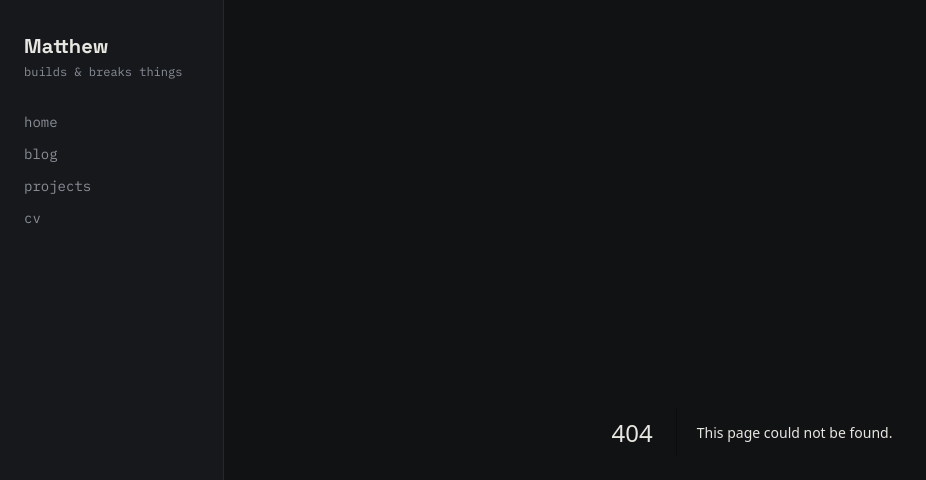
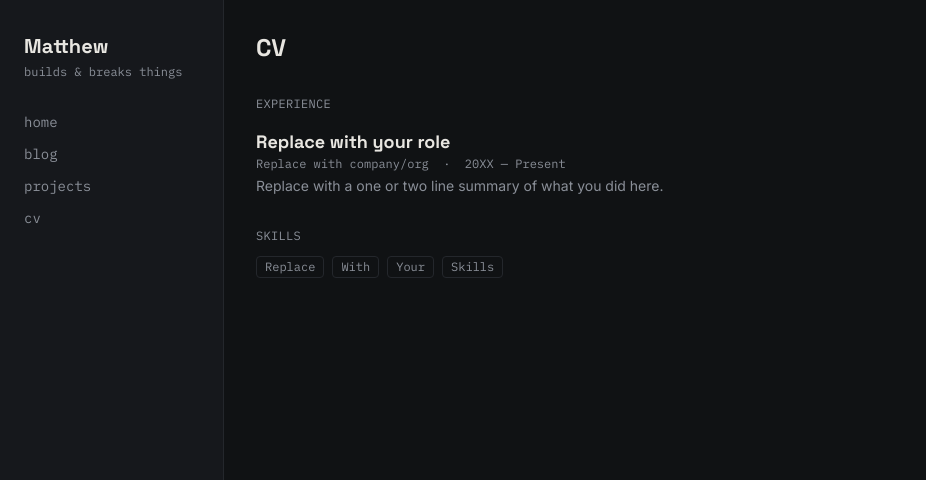
Before and after one commit to Sh3ll-M/personal-site, a Next.js app: page /cv in a window 1280 px wide. Before the commit this address had no page. Shown: the top 480 px of the page, without its empty margins (0-926 px from the left). Built offline with nearby package versions, Linux system fonts and the light colour scheme.

Commit message:
feat: add CV page with fillable sample content

```diff
--- /dev/null
+++ b/app/cv/page.tsx
@@ -0,0 +1,51 @@
+type ExperienceEntry = {
+  role: string;
+  org: string;
+  period: string;
+  summary: string;
+};
+
+const EXPERIENCE: ExperienceEntry[] = [
+  {
+    role: "Replace with your role",
+    org: "Replace with company/org",
+    period: "20XX — Present",
+    summary: "Replace with a one or two line summary of what you did here.",
+  },
+];
+
+const SKILLS: string[] = ["Replace", "With", "Your", "Skills"];
+
+export default function CvPage() {
+  return (
+    <div>
+      <h1 className="font-display text-2xl font-bold text-ink">CV</h1>
+
+      <section className="mt-8">
+        <h2 className="font-mono text-xs uppercase tracking-wide text-muted">Experience</h2>
+        <div className="mt-4 space-y-6">
+          {EXPERIENCE.map((entry) => (
+            <div key={`${entry.org}-${entry.period}`}>
+              <div className="font-display text-lg font-bold text-ink">{entry.role}</div>
+              <div className="font-mono text-xs text-muted">
+                {entry.org} &nbsp;·&nbsp; {entry.period}
+              </div>
+              <p className="mt-1 text-sm text-muted">{entry.summary}</p>
+            </div>
+          ))}
+        </div>
+      </section>
+
+      <section className="mt-8">
+        <h2 className="font-mono text-xs uppercase tracking-wide text-muted">Skills</h2>
+        <div className="mt-3 flex flex-wrap gap-2 font-mono text-xs text-muted">
+          {SKILLS.map((skill) => (
+            <span key={skill} className="rounded border border-rule px-2 py-0.5">
+              {skill}
+            </span>
+          ))}
+        </div>
+      </section>
+    </div>
+  );
+}
```
